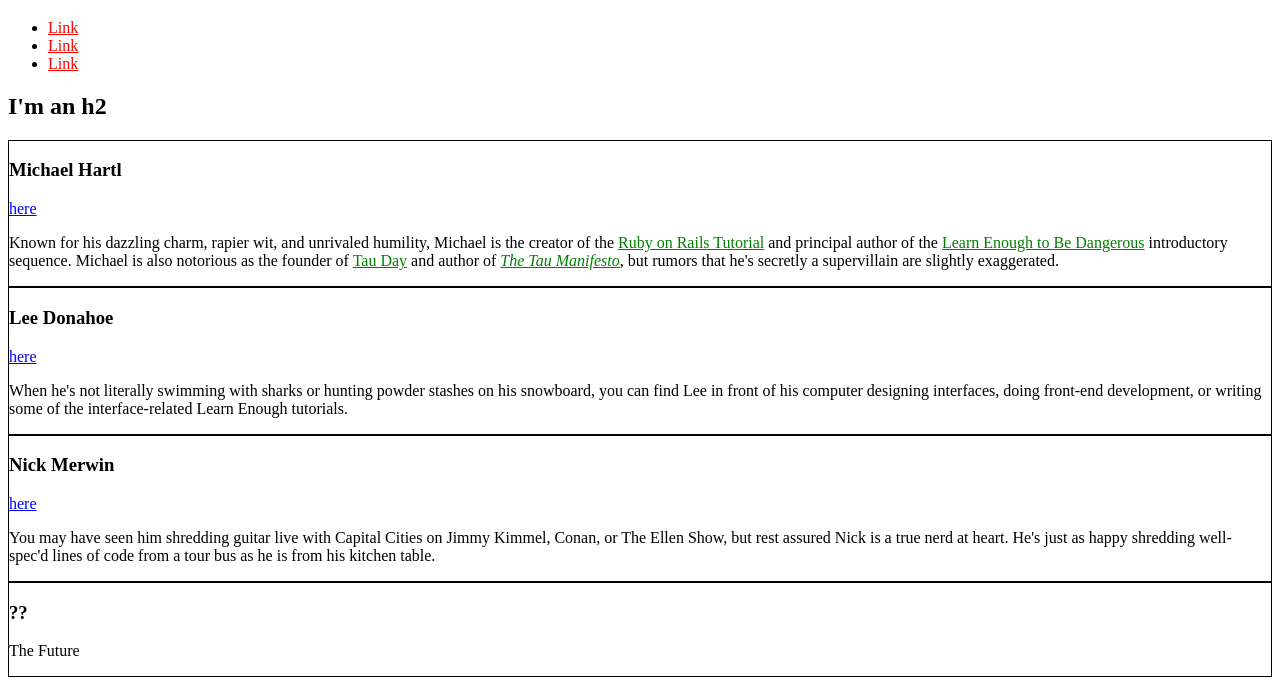
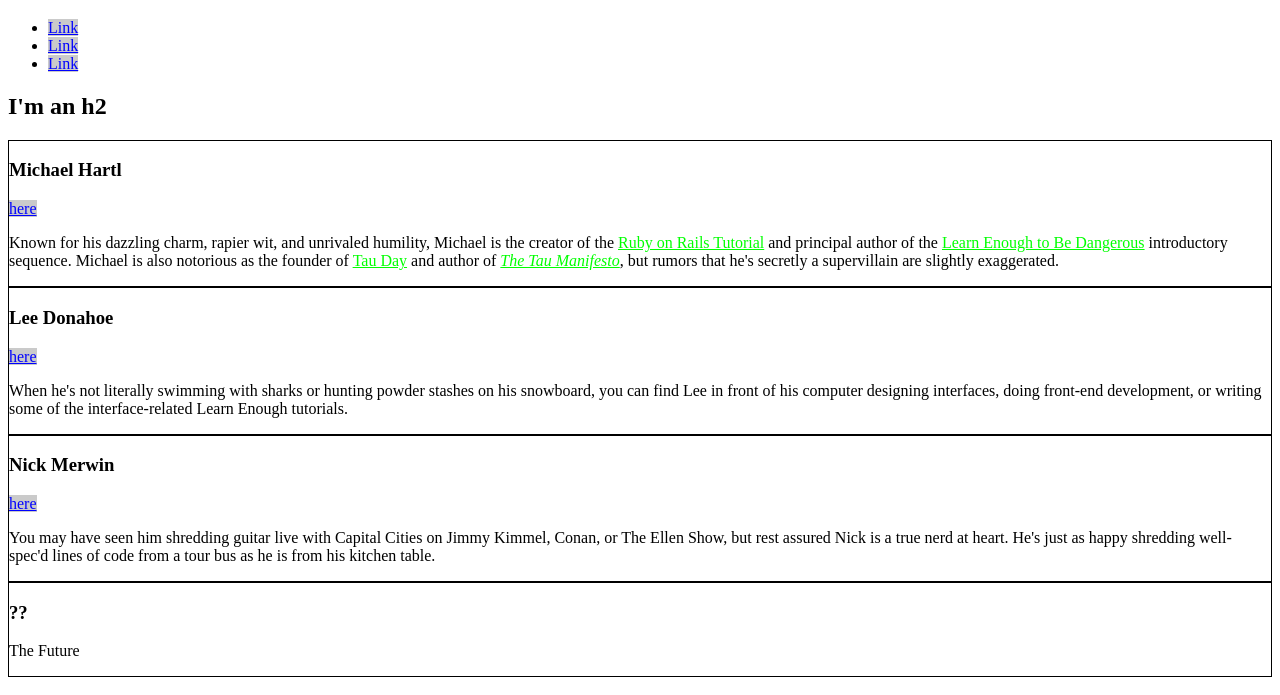
Before and after one commit to kevinchicken/kevinchicken.github.io, a plain HTML site: page index.html in a window 1280 px wide. Shown: the part 61-756 px from the top of the page. Drawn offline with Linux system fonts and the light colour scheme.

Commit message:
color and transparency

```diff
--- a/index.html
+++ b/index.html
@@ -6,21 +6,22 @@
     <style>
         /* GLOBAL STYLES */
       a {
-        color: #f00;
+        color: rgba(178, 112, 224, 0.2);
       }
       /* div.bio-box {
         border: 1px solid green;
       } */
       /* SOCIAL STYLES */
       .social-link {
-        color: blue;
+        background: rgba(150, 150, 150, 0.5);
+        color: #00f;
       }
       /* BIO STYLES */
       .bio-box {
-        border: 1px solid black;
+        border: 1px solid #000;
       }
       .bio-copy a {
-        color: green;
+        color: #0f0;
       }
     </style>
   </head>
@@ -28,13 +29,13 @@
     <h1>I'm an h1</h1>
     <ul>
       <li>
-        <a href="https://example.com/">Link</a>
+        <a href="https://example.com/" class="social-link">Link</a>
       </li>
       <li>
-        <a href="https://example.com/">Link</a>
+        <a href="https://example.com/" class="social-link">Link</a>
       </li>
       <li>
-        <a href="https://example.com/">Link</a>
+        <a href="https://example.com/" class="social-link">Link</a>
       </li>
     </ul>
     <h2>I'm an h2</h2>
```
